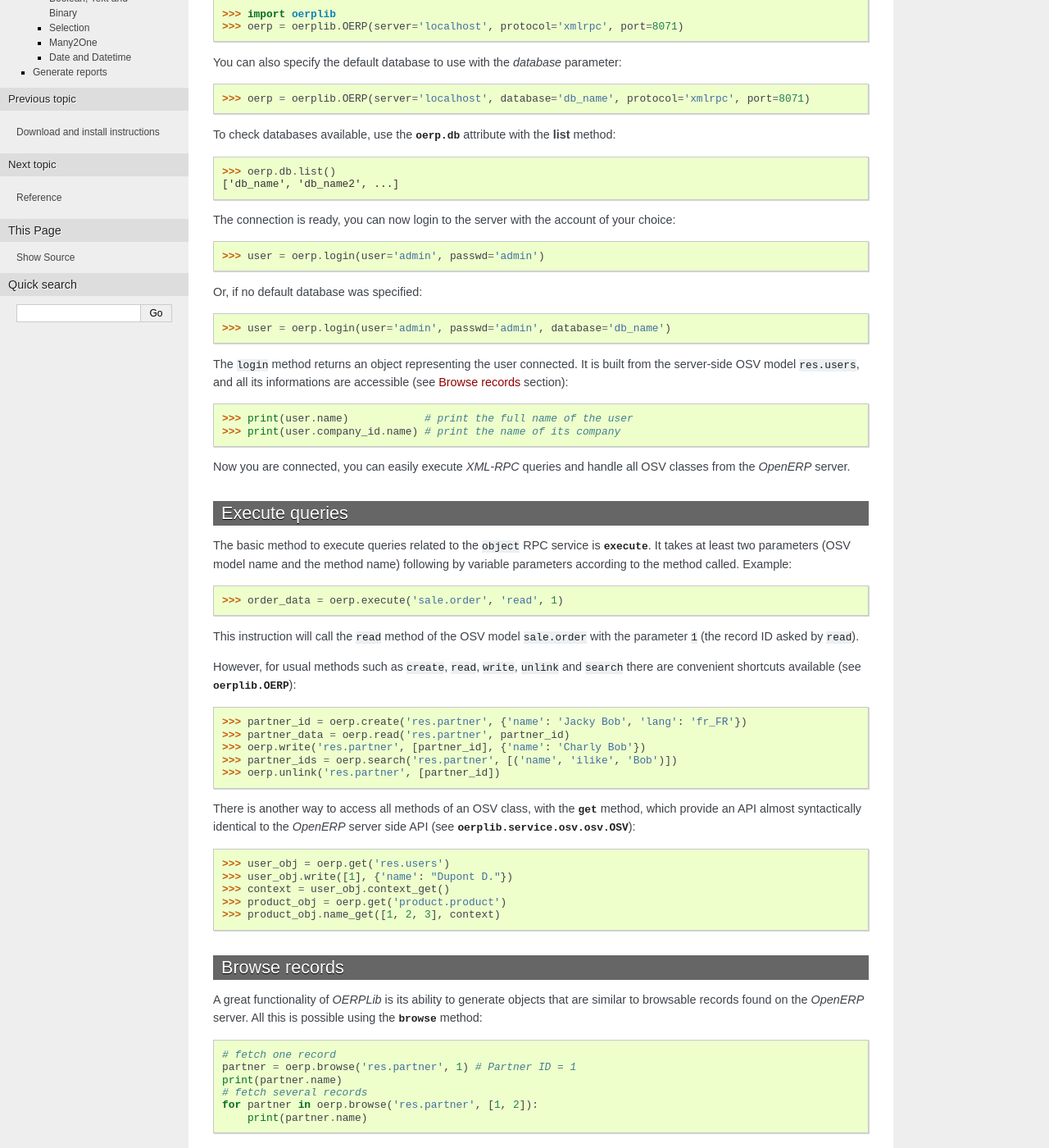
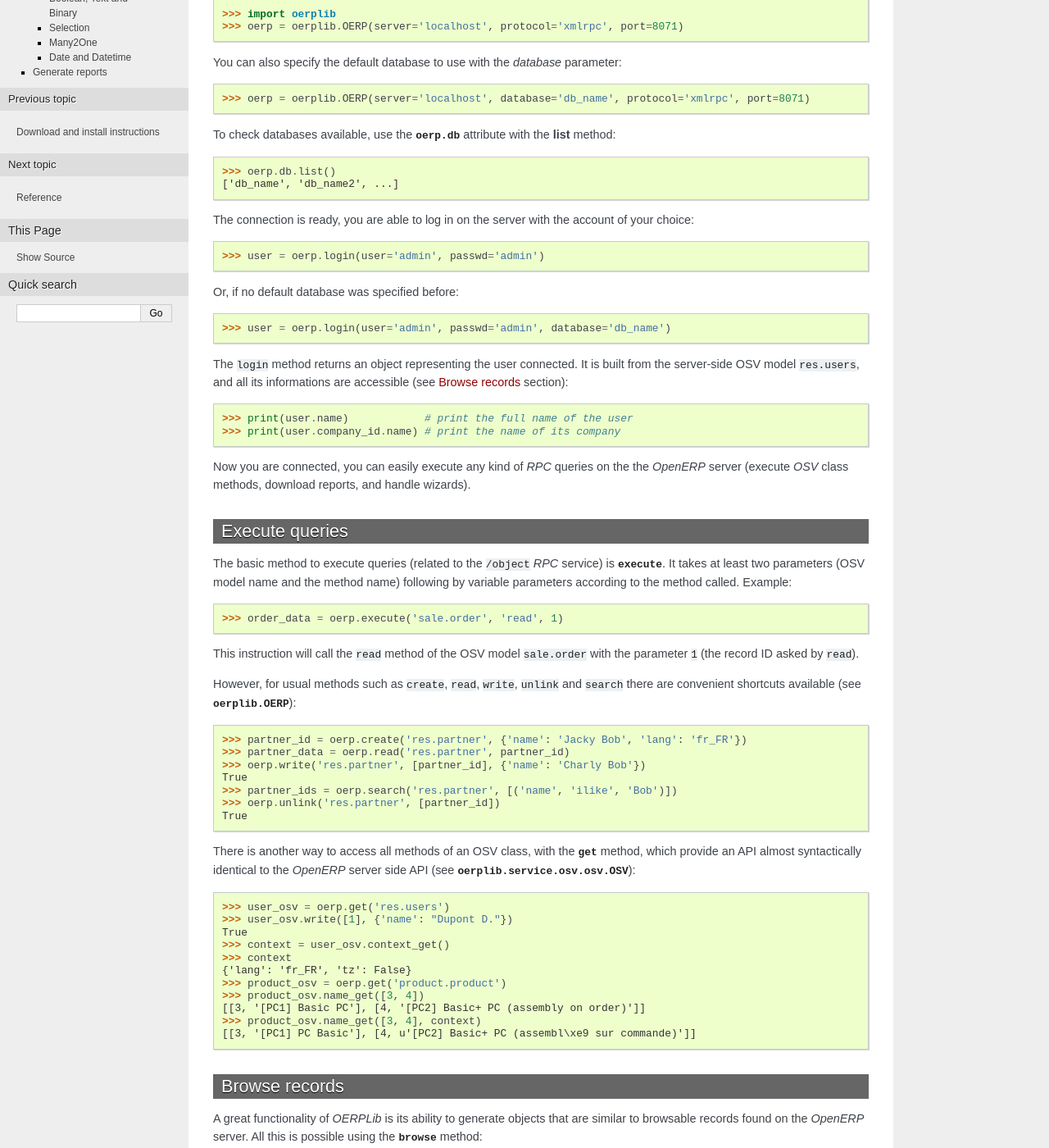
Before and after one commit to osiell/oerplib, a Sphinx documentation site: the page built from doc/source/tutorials.rst, in a window 1280 px wide and 1400 px high, scrolled down 245 px. Shown: the whole window at 82% size. Built offline with Sphinx 7.4.7, drawn with Linux system fonts in a browser that asks for light colours; some of the changed text lies outside the part shown.

Commit message:
Documentation updated

```diff
--- a/doc/source/tutorials.rst
+++ b/doc/source/tutorials.rst
@@ -24,12 +24,12 @@
     >>> oerp.db.list()
     ['db_name', 'db_name2', ...]
 
-The connection is ready, you can now login to the server with the account of
-your choice::
+The connection is ready, you are able to log in on the server with the account
+of your choice::
 
     >>> user = oerp.login(user='admin', passwd='admin')
 
-Or, if no default database was specified::
+Or, if no default database was specified before::
 
     >>> user = oerp.login(user='admin', passwd='admin', database='db_name')
 
@@ -40,14 +40,17 @@
     >>> print(user.name)            # print the full name of the user
     >>> print(user.company_id.name) # print the name of its company
 
-Now you are connected, you can easily execute `XML-RPC` queries and handle all OSV
-classes from the `OpenERP` server.
+Now you are connected, you can easily execute any kind of `RPC` queries on the
+the `OpenERP` server (execute `OSV` class methods, download reports,
+and handle wizards).
+
+.. _tutorials-execute-queries:
 
 Execute queries
 ---------------
 
-The basic method to execute queries related to the ``object`` RPC service is
-:func:`execute <oerplib.OERP.execute>`.
+The basic method to execute queries (related to the ``/object`` `RPC` service)
+is :func:`execute <oerplib.OERP.execute>`.
 It takes at least two parameters (OSV model name and the method name)
 following by variable parameters according to the method called. Example::
 
@@ -63,24 +66,27 @@
     >>> partner_id = oerp.create('res.partner', {'name': 'Jacky Bob', 'lang': 'fr_FR'})
     >>> partner_data = oerp.read('res.partner', partner_id)
     >>> oerp.write('res.partner', [partner_id], {'name': 'Charly Bob'})
+    True
     >>> partner_ids = oerp.search('res.partner', [('name', 'ilike', 'Bob')])
     >>> oerp.unlink('res.partner', [partner_id])
+    True
 
 There is another way to access all methods of an OSV class, with the
 :func:`get <oerplib.OERP.get>` method, which provide an API
 almost syntactically identical to the `OpenERP` server side API
 (see :class:`oerplib.service.osv.osv.OSV`)::
 
-    >>> user_obj = oerp.get('res.users')
-    >>> user_obj.write([1], {'name': "Dupont D."})
-    >>> context = user_obj.context_get()
-    >>> product_obj = oerp.get('product.product')
-    >>> product_obj.name_get([1, 2, 3], context)
-
-.. .. note::
-    Signature of methods are identicals except the fact that there is no need
-    of the database cursor (`cr`) and user ID (`uid`) arguments as it is an
-    RPC access.
+    >>> user_osv = oerp.get('res.users')
+    >>> user_osv.write([1], {'name': "Dupont D."})
+    True
+    >>> context = user_osv.context_get()
+    >>> context
+    {'lang': 'fr_FR', 'tz': False}
+    >>> product_osv = oerp.get('product.product')
+    >>> product_osv.name_get([3, 4])
+    [[3, '[PC1] Basic PC'], [4, '[PC2] Basic+ PC (assembly on order)']]
+    >>> product_osv.name_get([3, 4], context)
+    [[3, '[PC1] PC Basic'], [4, u'[PC2] Basic+ PC (assembl\xe9 sur commande)']]
 
 .. _browse-records:
 
@@ -105,9 +111,9 @@
     for addr in partner.address:
         print(addr.name)
 
-You can browse objects through an OSV class too. In fact, both methods are
-strictly identical, :func:`oerplib.OERP.browse` is simply a shortcut
-to the other::
+You can browse objects through an :class:`OSV <oerplib.service.osv.osv.OSV>`
+class too. In fact, both methods are strictly identical,
+:func:`oerplib.OERP.browse` is simply a shortcut to the other::
 
     >>> partner1 = oerp.browse('res.partner', 3)
     >>> partner2 = oerp.get('res.partner').browse(3)
@@ -230,8 +236,8 @@
 Generate reports
 ----------------
 
-Another nice functionnality is the reports generation with the
-:func:`report <oerplib.OERP.report>` method.
+Another nice functionnality is the reports generation (related to the
+``/report`` `RPC` service) with the :func:`report <oerplib.OERP.report>` method.
 You have to supply the name of the report, the name of the OSV model and
 the ID of the record related::
 
```
Also changed, not shown: 1 other file.
